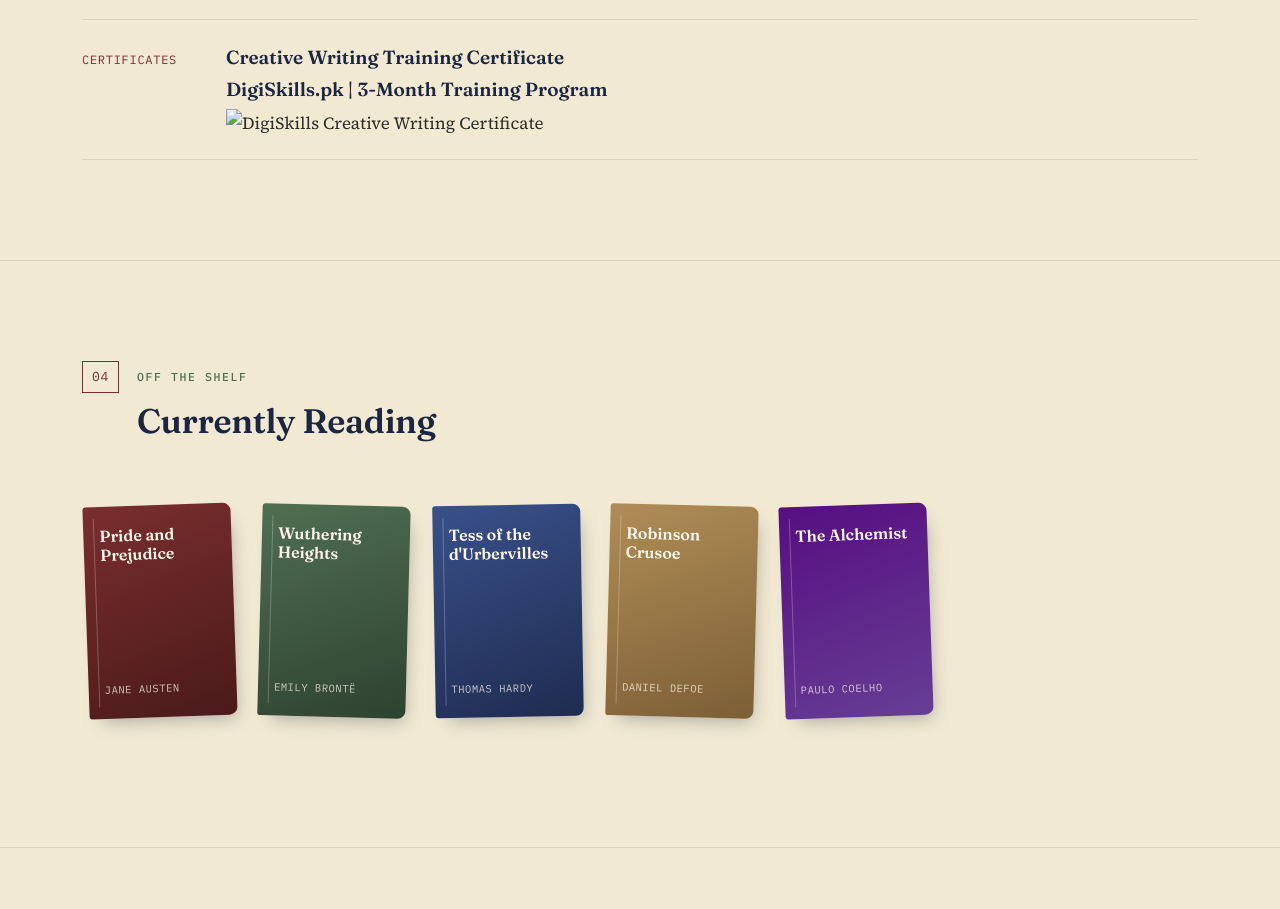
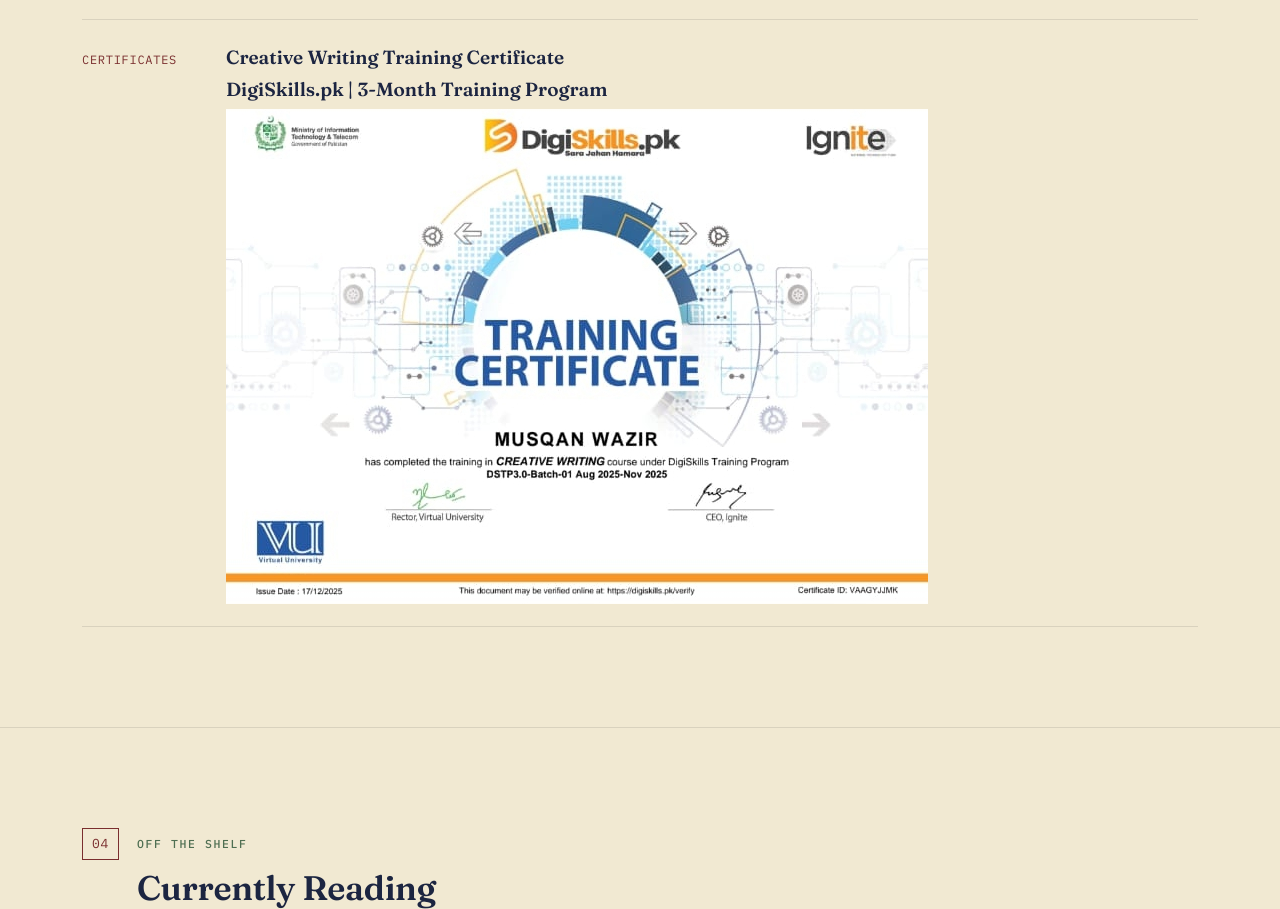
Before and after one commit to Ammy-7007/Musqan-Khan_Tutor_Portfolio, a plain HTML site: page index.html in a window 1280 px wide. Shown: the part 3425-4334 px from the top of the page. Drawn offline with Linux system fonts and the light colour scheme.

Commit message:
Update image source path in index.html

```diff
--- a/index.html
+++ b/index.html
@@ -720,7 +720,7 @@
 
 
 
-<img src="assets/training.jpg"
+<img src="training.jpg"
 alt="DigiSkills Creative Writing Certificate">
 
 
```
